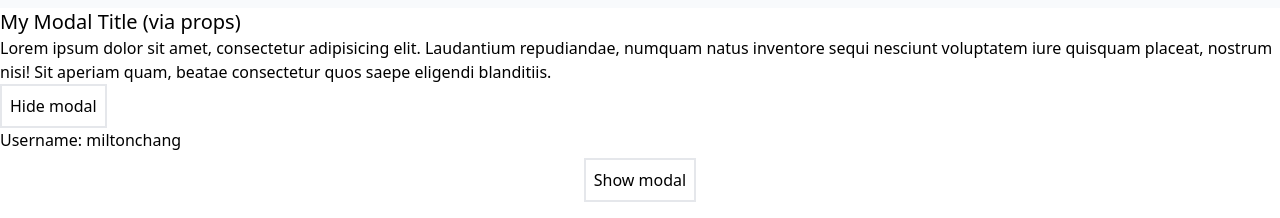
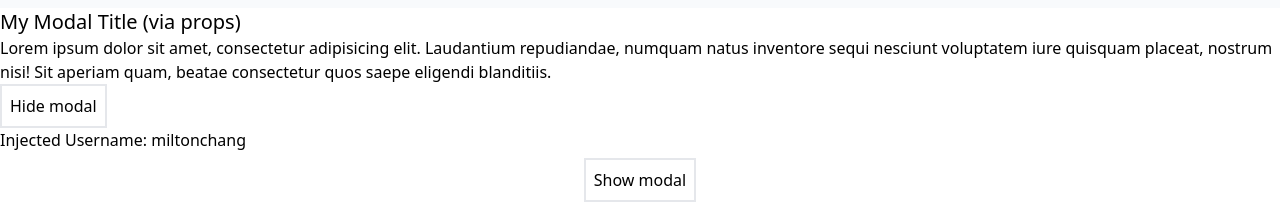
Before and after one commit to mchangpi/vue-course, a Vue app in the folder 7-composition-basics/: page /modals in a window 1280 px wide. Both pictures are taken after a click on the button "Show modal". Shown: the top 218 px of the page. Built offline with nearby package versions, Linux system fonts and the light colour scheme.

Commit message:
L54 Provide/Inject: provide() and inject()

```diff
--- a/7-composition-basics/src/App.vue
+++ b/7-composition-basics/src/App.vue
@@ -8,16 +8,19 @@
     <RouterLink to="/posts">Posts</RouterLink>
   </nav>
 
-  <RouterView v-bind:userData="userData" />
+  <RouterView />
 </template>
 
 <script setup>
-import { reactive } from 'vue';
+import { reactive, provide } from 'vue';
 
 const userData = reactive({
   name: 'Milton',
   username: 'miltonchang',
 });
+
+/* userData is available to all children */
+provide('userData', userData);
 </script>
 
 <style scoped>
--- a/7-composition-basics/src/components/Modal.vue
+++ b/7-composition-basics/src/components/Modal.vue
@@ -8,27 +8,28 @@
       <button @click="hanndleHideModelEvent" class="border-2 p-2">
         Hide modal
       </button>
-
-      <div>Username: {{ userData.username }}</div>
+      <div>Injected Username: {{ userData.username }}</div>
     </div>
   </Teleport>
 </template>
 
 <script setup>
-/* 'modelValue' prop is passed from parent to child with 'v-model' */
+import { inject } from 'vue';
+
+/* 'v-model' pass modelValue prop from parent to child */
 const props = defineProps({
   modelValue: { type: Boolean, default: false },
   title: { type: String, default: 'No title specified' },
-  userData: {
-    type: Object,
-  },
 });
 
-console.log(props.modelValue, props.title);
+// console.log(props.modelValue, props.title);
 
 const emit = defineEmits(['update:modelValue']);
 
+/* trigger 'update:modelValue' event from child to parent */
 const hanndleHideModelEvent = () => {
   emit('update:modelValue', false);
 };
+
+const userData = inject('userData');
 </script>
--- a/7-composition-basics/src/components/ModalDark.vue
+++ b/7-composition-basics/src/components/ModalDark.vue
@@ -9,8 +9,6 @@
       <button @click="hanndleHideModelEvent" class="border-2 p-2">
         Hide modal
       </button>
-
-      <div>Username: {{ userData.username }}</div>
     </div>
   </Teleport>
 </template>
@@ -20,9 +18,6 @@
 const props = defineProps({
   modelValue: { type: Boolean, default: false },
   title: { type: String, default: 'No title specified' },
-  userData: {
-    type: Object,
-  },
 });
 
 console.log(props.modelValue, props.title);
--- a/7-composition-basics/src/views/ModalsView.vue
+++ b/7-composition-basics/src/views/ModalsView.vue
@@ -15,7 +15,6 @@
     <component
       v-model="showModal"
       v-bind:is="showDarkModal ? ModalDark : Modal"
-      v-bind:userData="userData"
       title="My Modal Title (via props)"
     >
       <p>
@@ -42,6 +41,4 @@ const toggleModal = (e) => {
   // console.log(e.target);
   showModal.value = !showModal.value;
 };
-
-const props = defineProps({ userData: { type: Object } });
 </script>
```
